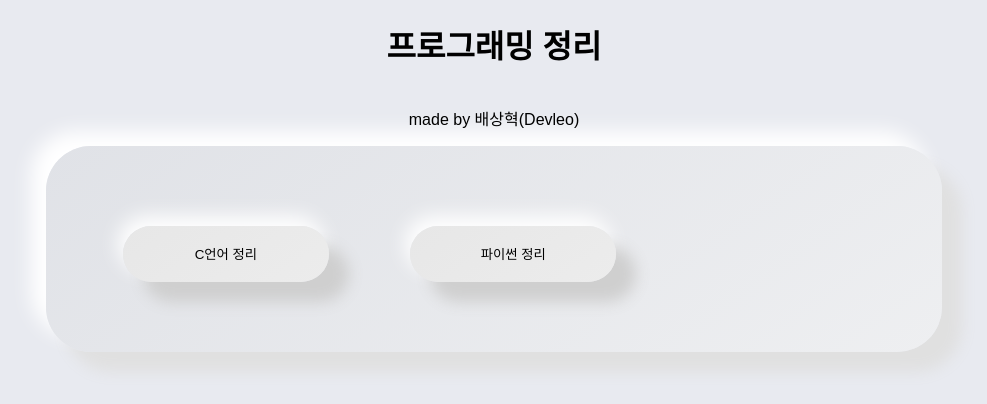
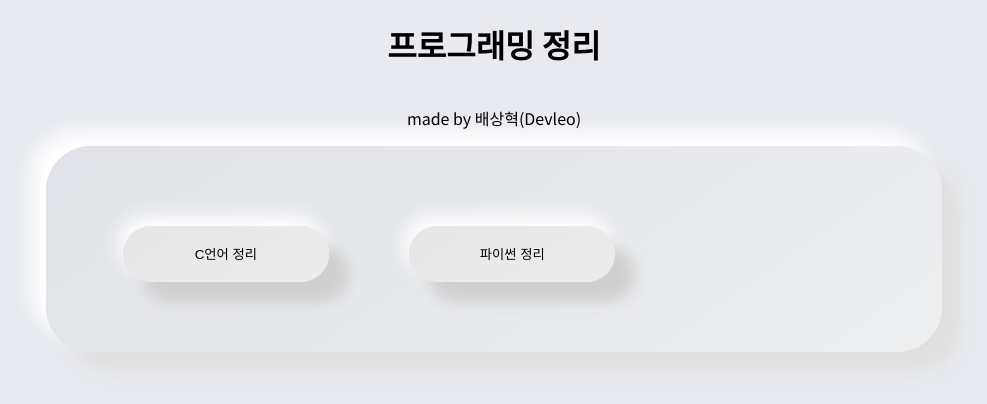
Before and after one commit to D3vle0/programming-exam, a plain HTML site: page index.html in a window 1280 px wide. Shown: the whole page, without its empty margins (146-1133 px from the left). Drawn offline with Linux system fonts and the light colour scheme.

Commit message:
Update index.html

```diff
--- a/index.html
+++ b/index.html
@@ -7,6 +7,7 @@
     <title>프로그래밍 정리</title>
 </head>
 <style>
+    @import url(http://fonts.googleapis.com/earlyaccess/notosanskr.css);
     h1 {
         text-align: center;
         margin-bottom: 3vw;
```
